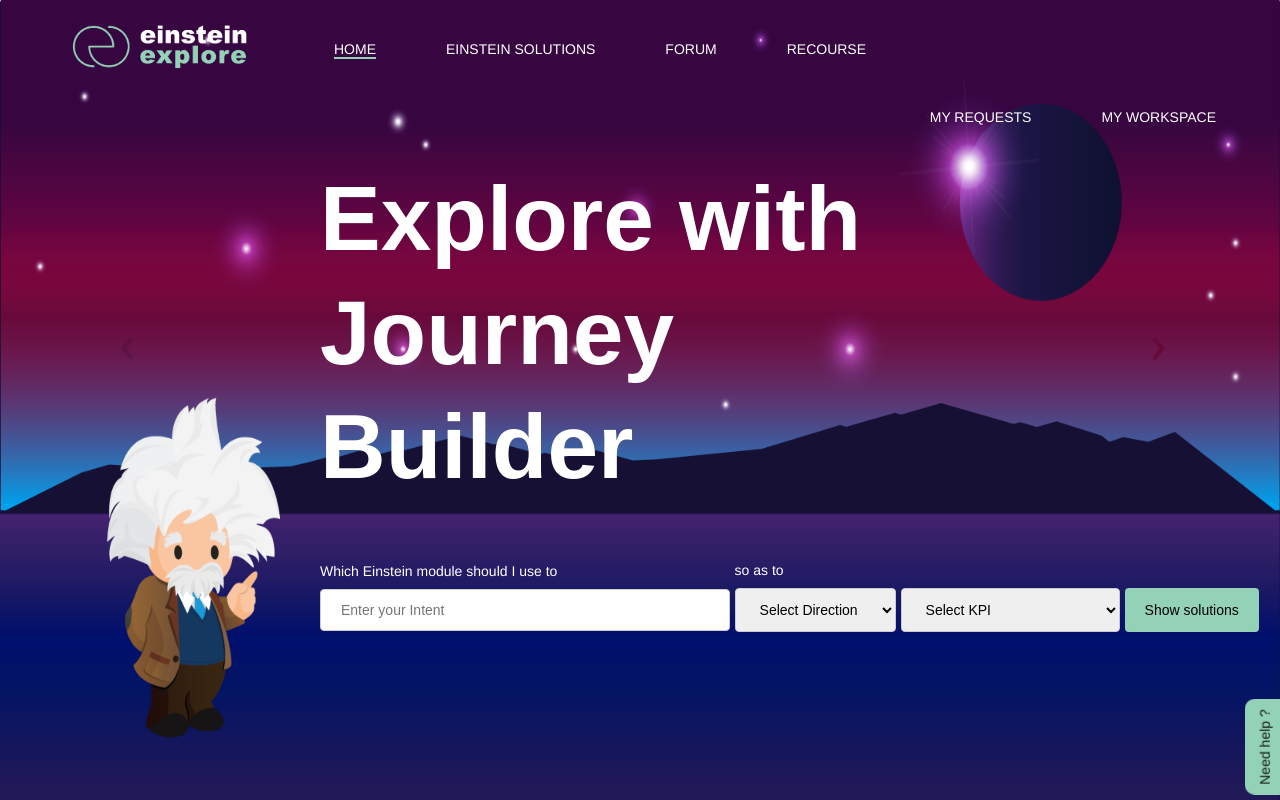
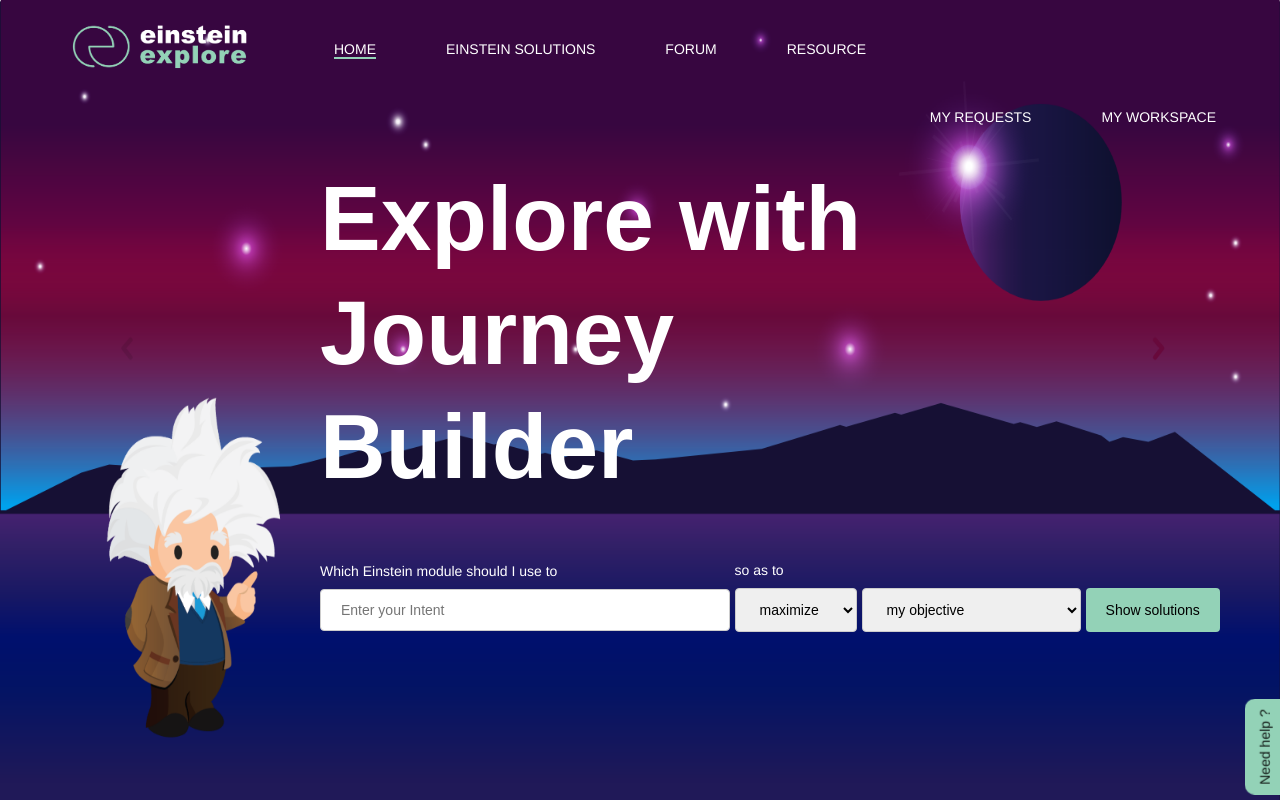
Before and after one commit to sushmita799/Einstein, a React (Create React App) app: page / in a window 1280 px wide. Shown: the top 800 px of the page. Built offline with nearby package versions, Linux system fonts and the light colour scheme; a web font is replaced by a local one.

Commit message:
Spelling change

```diff
--- a/src/components/Header.js
+++ b/src/components/Header.js
@@ -14,7 +14,7 @@
                             <li><a href="/" className='active'>Home </a></li>
                             <li><a href="#home">einstein solutions</a></li>
                             <li><a href="#home">Forum </a></li>
-                            <li><a href="#home">recourse </a></li>
+                            <li><a href="#home">resource </a></li>
                         </ul>
                     </nav>
                 </div>
--- a/src/components/HomePage.js
+++ b/src/components/HomePage.js
@@ -28,7 +28,7 @@
                             <li><a href="#home" className='active'>Home </a></li>
                             <li><a href="#home">einstein solutions</a></li>
                             <li><a href="#home">Forum </a></li>
-                            <li><a href="#home">recourse </a></li>
+                            <li><a href="#home">resource </a></li>
                         </ul>
                     </nav>
                 </div>
--- a/src/components/MainMenu.js
+++ b/src/components/MainMenu.js
@@ -7,7 +7,7 @@
                 <li><a href="#" className="active">All</a></li>
                 <li><a href="#">Einstein Solutions</a></li>
                 <li><a href="#">Forum</a></li>
-                <li><a href="#">Recourse </a></li>
+                <li><a href="#">Resource </a></li>
             </ul>
             <div className="filters">Filters</div>
         </div>
--- a/src/components/SearchForm.js
+++ b/src/components/SearchForm.js
@@ -39,15 +39,15 @@
             <span>
                 <label htmlFor="so_as_to">so as to</label>
                 <select value={this.state.direction} onChange={this.onInputChange} name='direction'>
-                    <option value=''>Select Direction</option>
-                    <option value="Minimize">Minimize</option>
-                    <option value="Maximize">Maximize</option>
+
+                    <option value="Maximize">maximize</option>
+                    <option value="Minimize">minimize</option>
                 </select>
             </span>
             <span>
 
                 <select value={this.state.kpi} onChange={this.onInputChange} name='kpi'>
-                <option >Select KPI</option>
+                <option >my objective</option>
                             <option>Out of Stock</option>
                             <option>Opportunity to Win Ratio</option>
                             <option>Up-Selling Rate</option>
```
